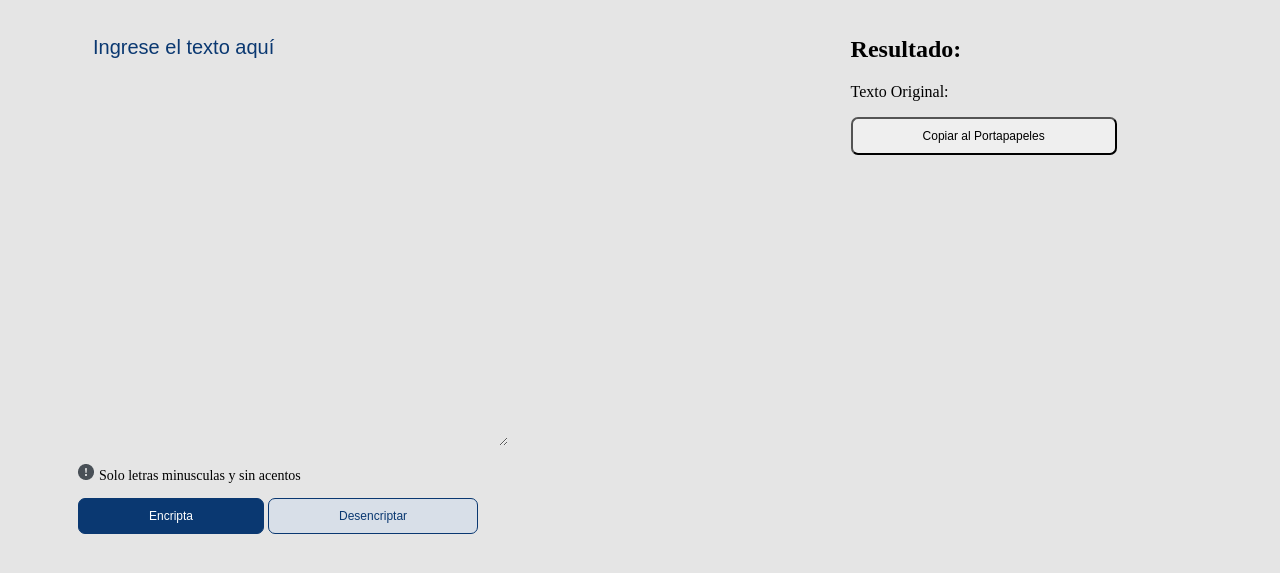
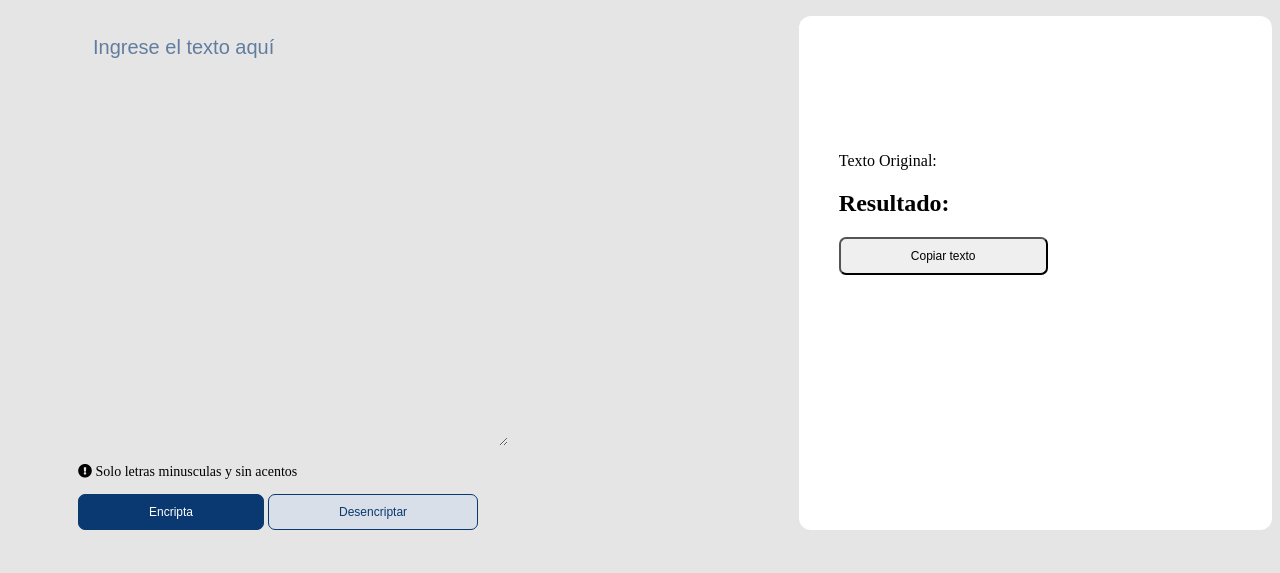
Before and after one commit to javierarteagagonzales/proyectos-sueltos, a plain HTML site: page encriptador/index.html in a window 1280 px wide. Both pictures are taken after a click on the button "Encripta". Shown: the part 45-618 px from the top of the page. Drawn offline with Linux system fonts and the light colour scheme.

Commit message:
corriegiendo y agregando exclamacion

```diff
--- a/encriptador/index.html
+++ b/encriptador/index.html
@@ -5,6 +5,7 @@
     <meta name="viewport" content="width=device-width, initial-scale=1.0">
     <title>Encriptador</title>
     <link rel="stylesheet" href="style.css">
+    <link rel="stylesheet" href="https://cdnjs.cloudflare.com/ajax/libs/font-awesome/5.15.3/css/all.min.css">
     <script src="app.js"></script>
 </head>
 <body>
@@ -24,7 +25,7 @@
 
 
     <div>
-        <p class="informacion">Solo letras minusculas y sin acentos</p>
+        <p class="informacion"><i class="fas fa-exclamation-circle"></i> Solo letras minusculas y sin acentos</p>
     </div>
     <button id="encripta" onclick="encryptText();copyOriginalTextOnEncrypt()">Encripta</button>
     <button id="desencripta" onclick="decryptText()">Desencriptar</button>
@@ -38,10 +39,11 @@
         <p class="text2" id="text2">Ingresa el texto que desees encriptar o desencriptar</p>
     </div>
     <div class="mensajes-a"  id="mensajes">
+        <p id="originalTextOnEncrypt"></p>
+
         <h2>Resultado:</h2>
-        <p id="originalTextOnEncrypt"></p>
         <div id="result"></div>
-        <button onclick="copyToClipboard()">Copiar al Portapapeles</button>
+        <button onclick="copyToClipboard()">Copiar texto</button>
         <p id="copyMessage"></p>
     </div>
 
--- a/encriptador/style.css
+++ b/encriptador/style.css
@@ -46,6 +46,7 @@ input{
     font-size: 20px;
     vertical-align: text-top;
     padding: 5px 20px 0px 0px ;
+    opacity: 0.6;
 
 }
 
@@ -57,12 +58,6 @@ input{
 /*texto minuscula y acentos*/
 .informacion{
     font-size: 14px;
-}
-
-.informacion::before{
-    content: url('images/exclamation-circle-fill.png');
-    display: inline-block;
-    margin-right: 5px;
 }
 
 .cajas-escribir{
@@ -102,12 +97,13 @@ button#desencripta {
 
 .cajas-mensaje{
     flex: 30;
+    background-color: #ffffff;
+    padding: 120px 40px 120px 40px;
+    border-radius: 12px;
 }
 
 .caja-muestra-mensajes{
-    background-color: #ffffff;
-    padding: 120px 40px 120px 40px;
-    border-radius: 12px;
+
 
 }
 
```
